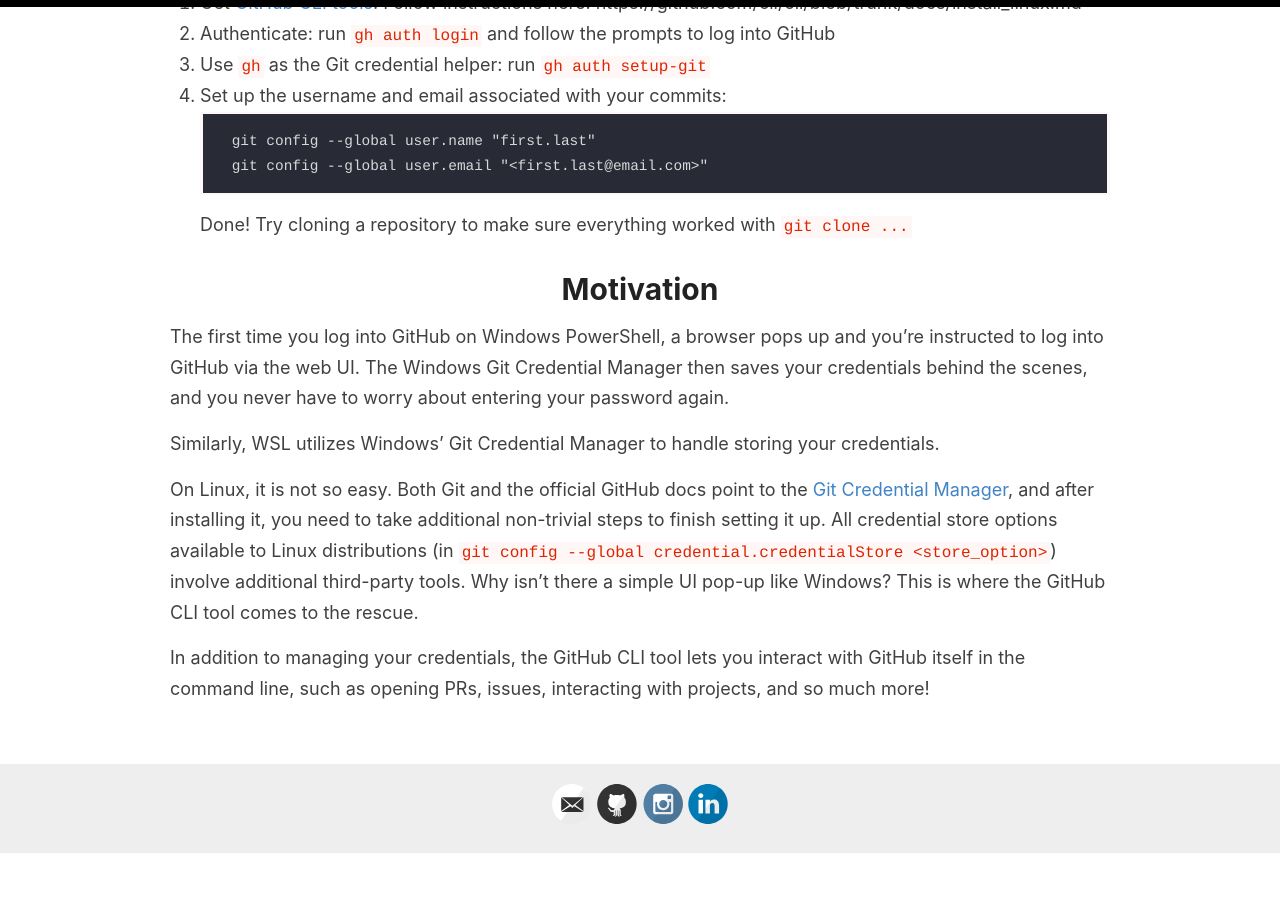
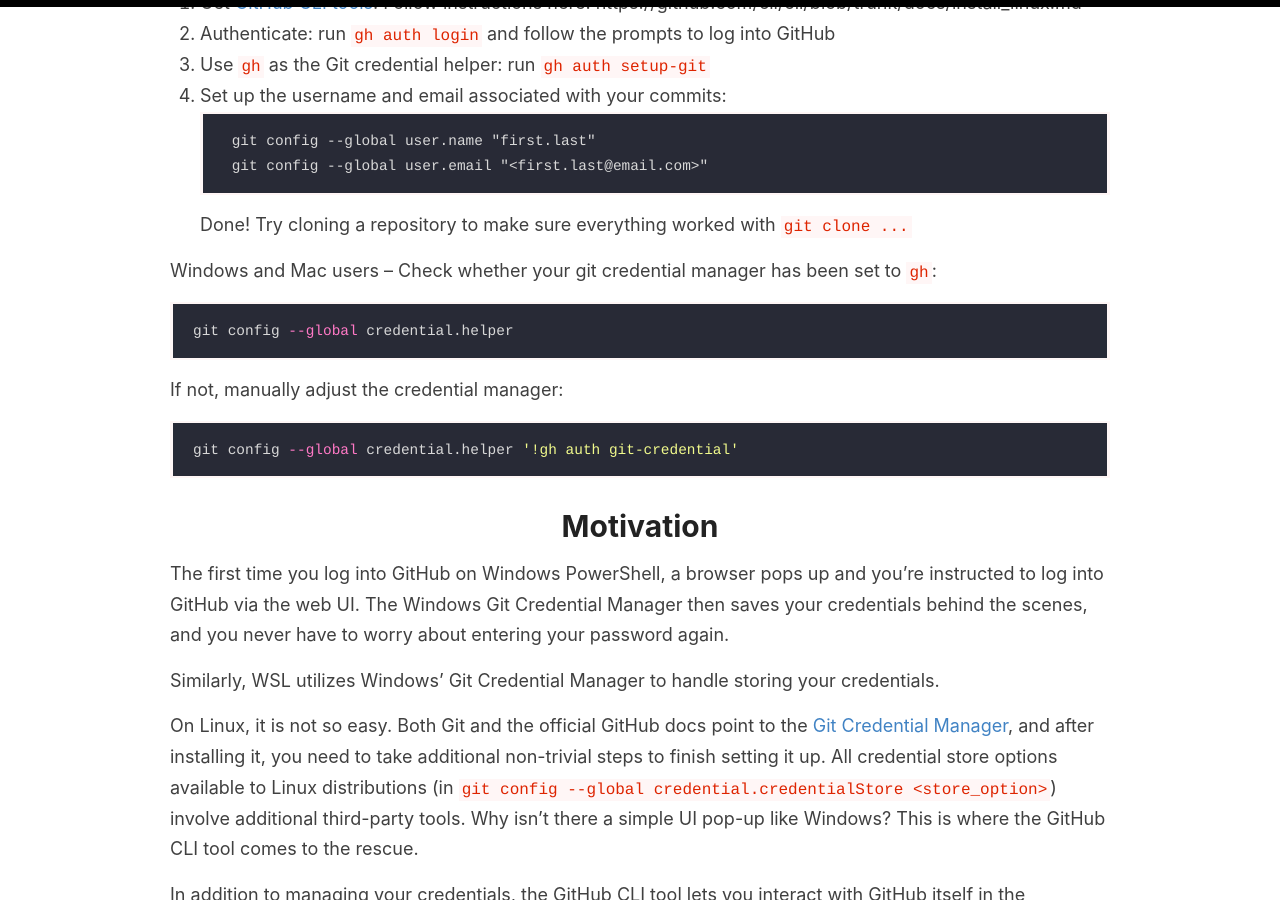
Before and after one commit to kfchou/kfchou.github.io, a Jekyll site: the page built from _posts/2025-06-03-set-up-git-linux.md, in a window 1280 px wide and 900 px high, scrolled down 488 px. Built offline with Jekyll 4.4.1, drawn with Linux system fonts in a browser that asks for light colours; comment, search, counter and statistics services are not loaded; before the commit the page ends 1342 px from its top, so only the background shows below that.

Commit message:
add manual gh credential manager adjustment

````diff
--- a/_posts/2025-06-03-set-up-git-linux.md
+++ b/_posts/2025-06-03-set-up-git-linux.md
@@ -20,6 +20,15 @@
     ```
 Done! Try cloning a repository to make sure everything worked with `git clone ...`
 
+Windows and Mac users -- Check whether your git credential manager has been set to `gh`:
+```sh
+git config --global credential.helper
+```
+If not, manually adjust the credential manager:
+```sh
+git config --global credential.helper '!gh auth git-credential'
+```
+
 # Motivation
 The first time you log into GitHub on Windows PowerShell, a browser pops up and you're instructed to log into GitHub via the web UI. The Windows Git Credential Manager then saves your credentials behind the scenes, and you never have to worry about entering your password again.
 
````
